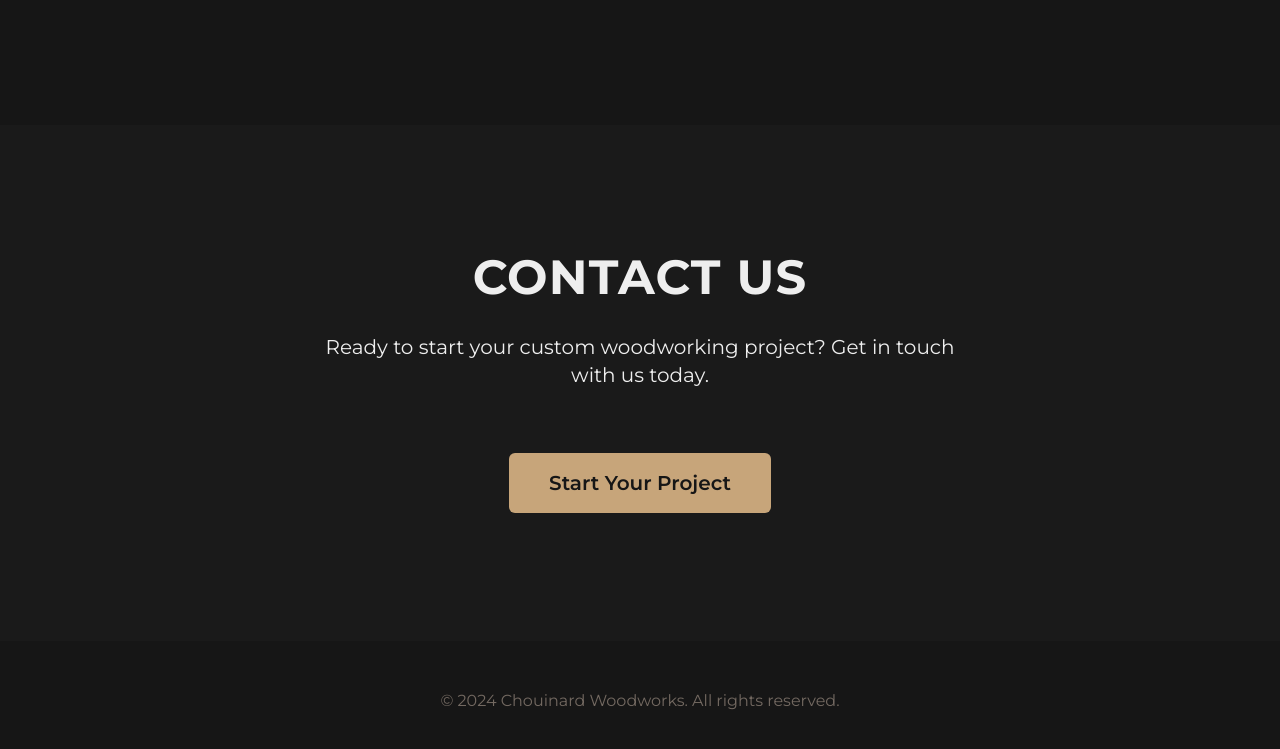
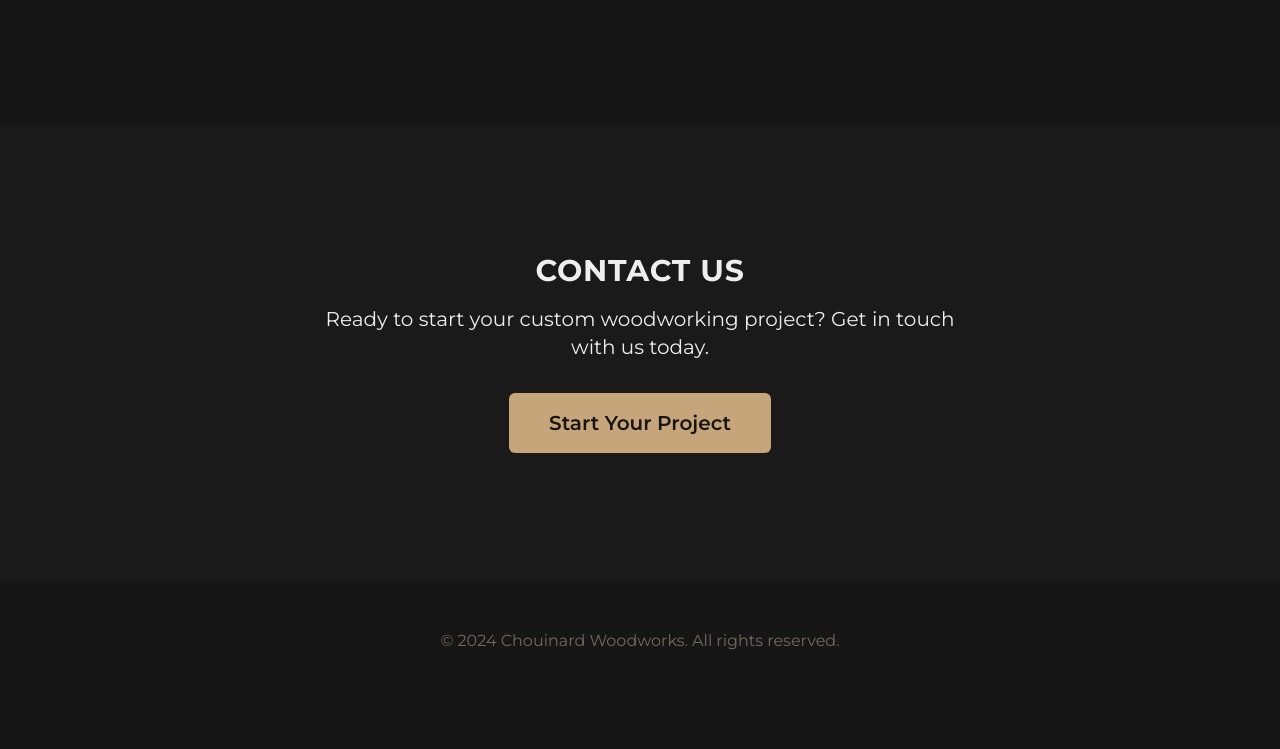
Before and after one commit to jaredswanson/chouinard-woodworks, a website: page index.html in a window 1280 px wide. Shown: the part 2954-3703 px from the top of the page. After the commit the page ends 3655 px from the top, so only its background shows below. Drawn offline with nearby package versions, Linux system fonts and the light colour scheme.

Commit message:
Minor style tweaks to the contact us section.

```diff
--- a/index.html
+++ b/index.html
@@ -141,8 +141,8 @@
 
     <section class="py-24 md:py-32 bg-eerie-black">
         <div class="container mx-auto px-4 text-center">
-            <h2 class="text-3xl md:text-5xl font-bold mb-8 tracking-wide">CONTACT US</h2>
-            <p class="text-xl mb-8 max-w-2xl mx-auto">Ready to start your custom woodworking project? Get in touch with us today.</p>
+            <h2 class="text-2xl md:text-3xl font-bold tracking-wide">CONTACT US</h2>
+            <p class="text-xl mt-4 max-w-2xl mx-auto">Ready to start your custom woodworking project? Get in touch with us today.</p>
 	    <a href="mailto:info@chouinardwoodworks.com" class="inline-block bg-lion text-night rounded-md py-4 px-10 mt-8 text-xl font-semibold hover:bg-dim-gray transition duration-300">Start Your Project</a>
         </div>
     </section>
```
